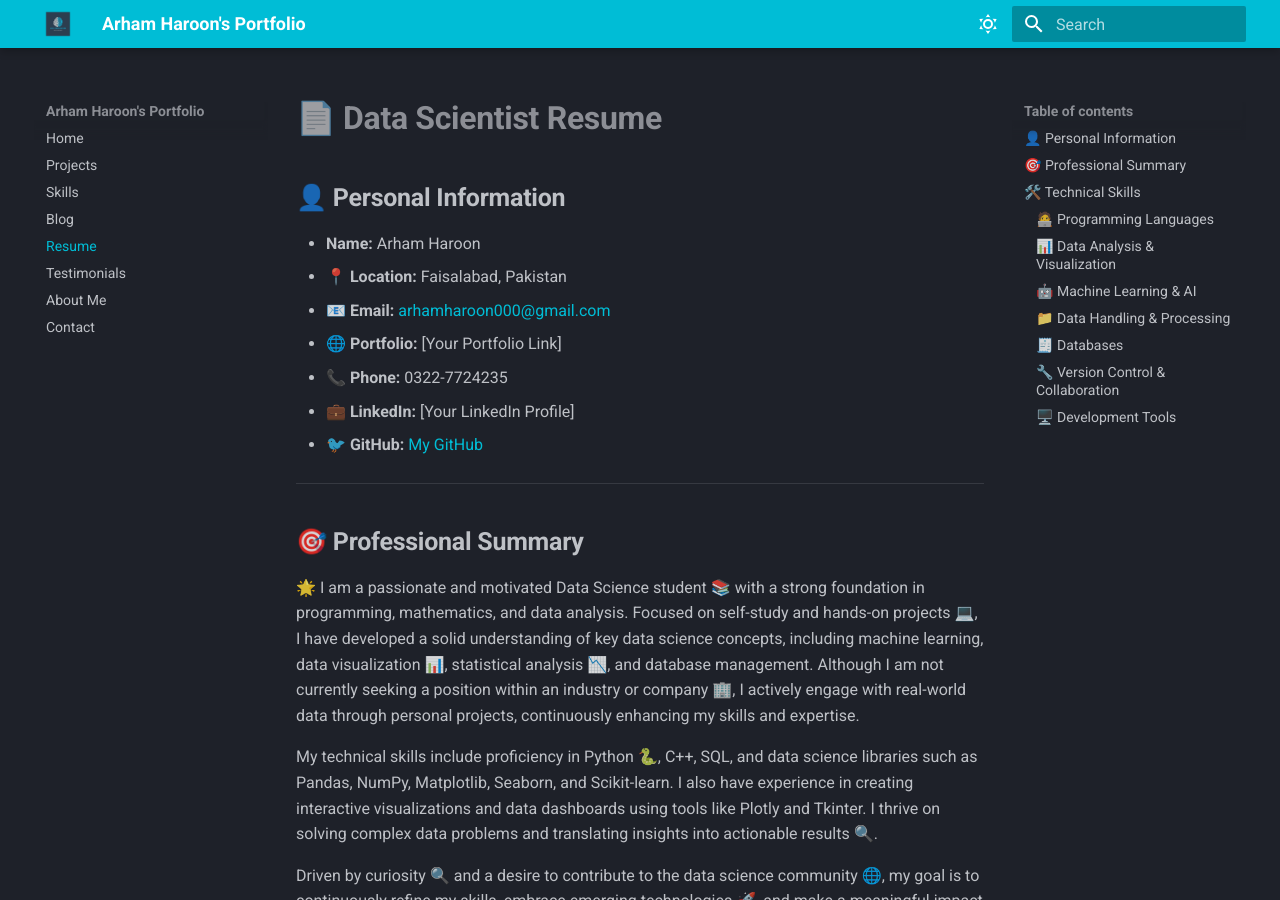
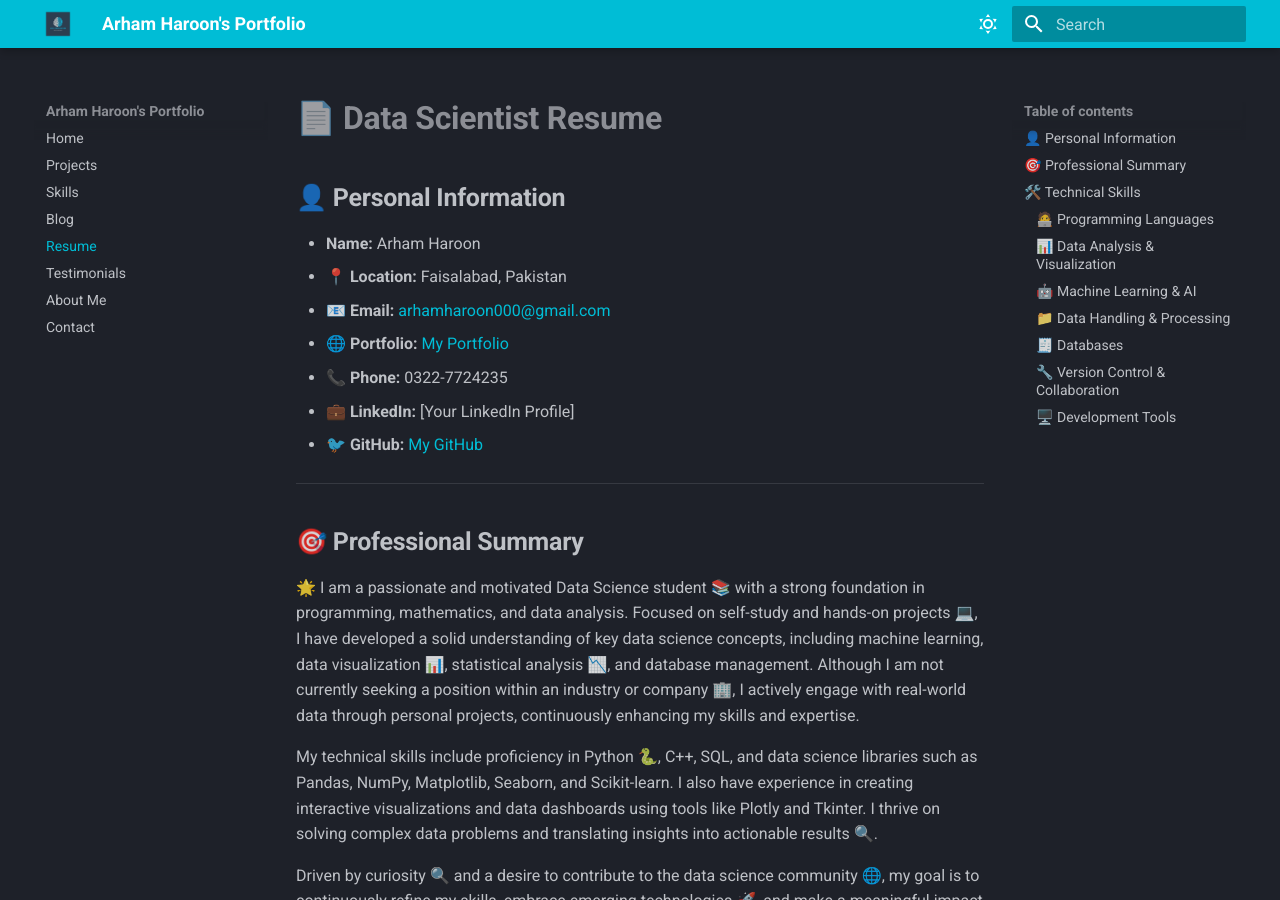
Before and after one commit to mian-arham-haroon/arham_portfolio, an MkDocs documentation site: the page built from docs/resume.md, in a window 1280 px wide and 900 px high. Built offline with MkDocs 1.6.1 and Material for MkDocs 9.7.7, drawn with Linux system fonts in a browser that asks for light colours.

Commit message:
Update resume content

```diff
--- a/docs/resume.md
+++ b/docs/resume.md
@@ -4,7 +4,7 @@
 - **Name:** Arham Haroon
 - **📍 Location:** Faisalabad, Pakistan
 - **📧 Email:** arhamharoon000@gmail.com
-- **🌐 Portfolio:** [Your Portfolio Link]
+- **🌐 Portfolio:** [My Portfolio](https://mian-arham-haroon.github.io/arham_portfolio/)
 - **📞 Phone:** 0322-7724235
 - **💼 LinkedIn:** [Your LinkedIn Profile]
 - **🐦 GitHub:** [My GitHub](https://github.com/mian-arham-haroon)
```
Also changed, not shown: site/resume/index.html, site/search/search_index.json.
